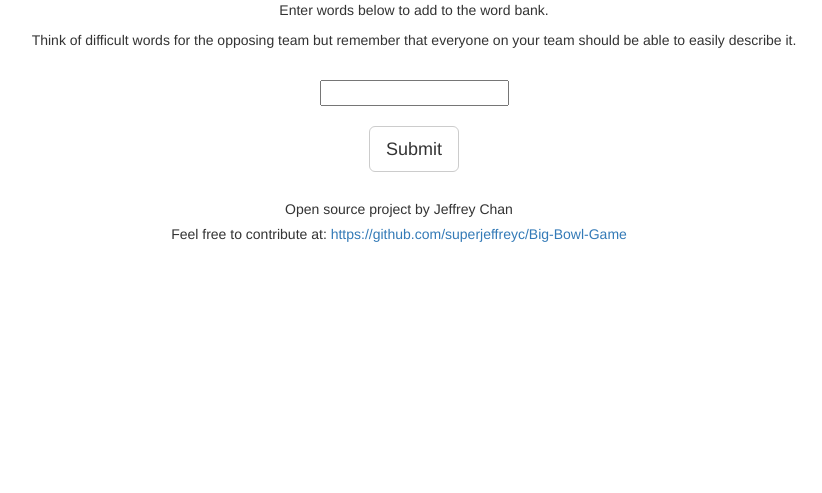
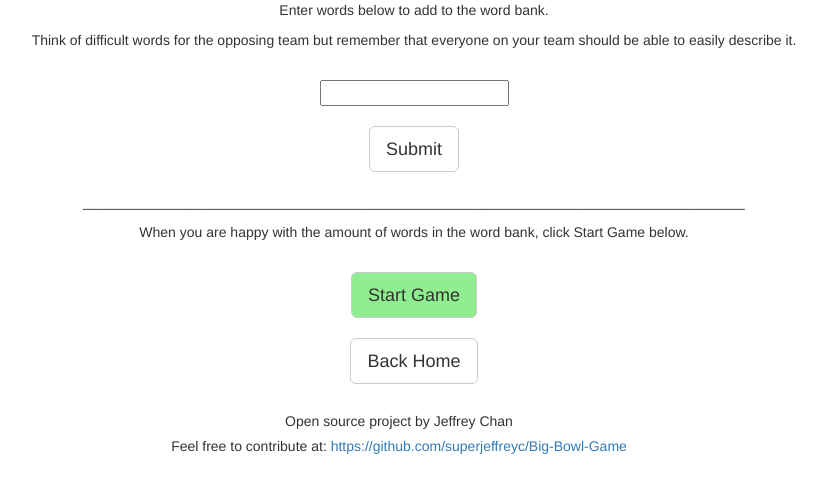
Before and after one commit to superjeffreyc/Big-Bowl-Game, a Django app: template src/templates/lobby.html in a window 1280 px wide. Shown: the part 210-703 px from the top of the page, without its empty margins (241-1063 px from the left). Run offline with Django 3.2, Linux system fonts and the light colour scheme; the template is opened without the code that fills it, so the values that code supplies are empty; some libraries are stand-ins or nearby versions.

Commit message:
Added start and back buttons in lobby

```diff
--- a/src/templates/lobby.html
+++ b/src/templates/lobby.html
@@ -18,6 +18,17 @@
           <br>
           <button class="btn btn-lg btn-default" id="submit_word_btn"> Submit</button>
         </div>
+        <br>
+        <p>_____________________________________________________________________________________</p>
+        <p>When you are happy with the amount of words in the word bank, click Start Game below.</p>
+        <div>
+          <br>
+          <button class="btn btn-lg btn-default" id="start_game_btn" style="background-color:lightgreen"> Start Game</button>
+        </div>
+        <div>
+          <br>
+          <button class="btn btn-lg btn-default" id="back_home_btn"> Back Home</button>
+        </div>
       </center>
     </div>
 </div>
```
